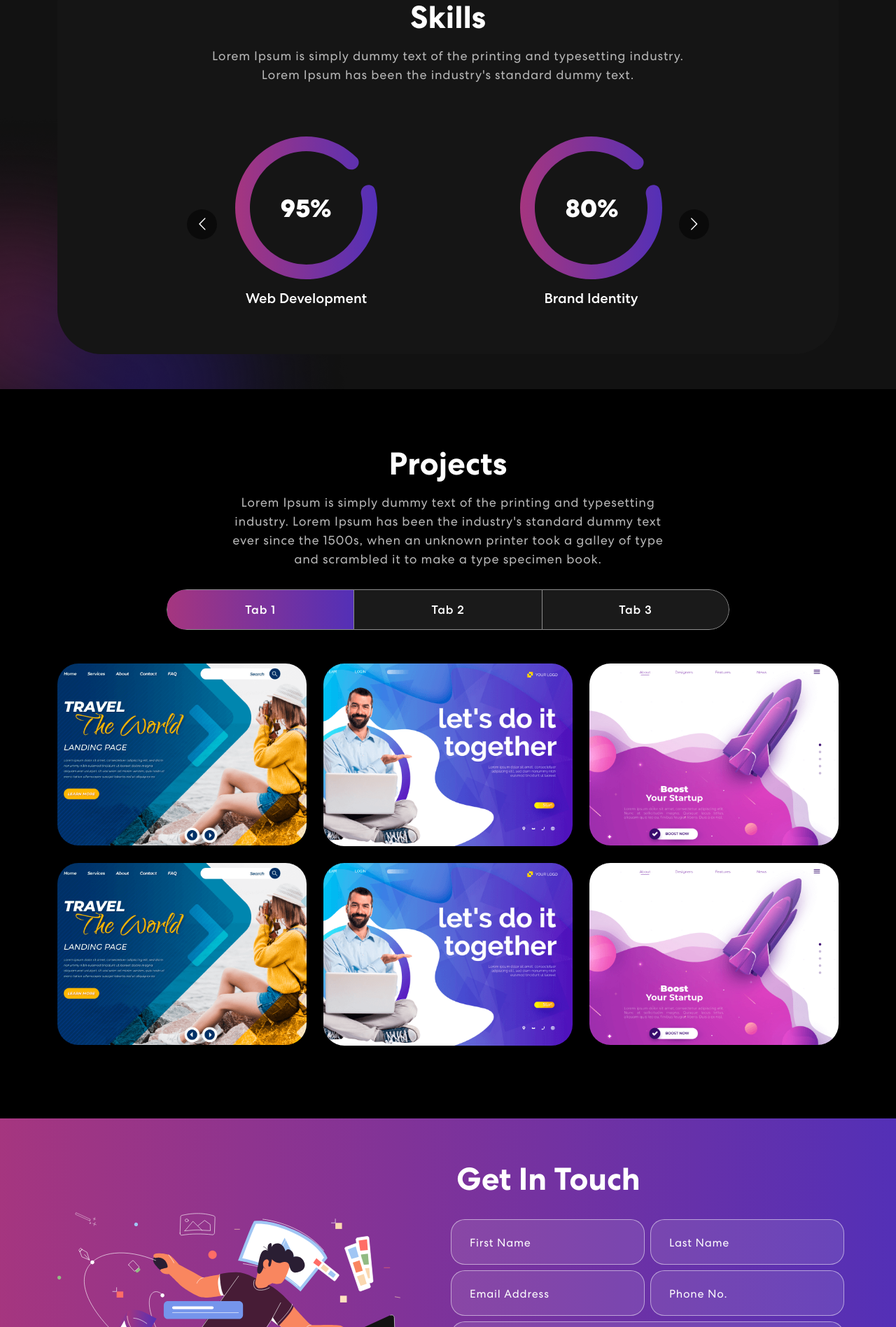
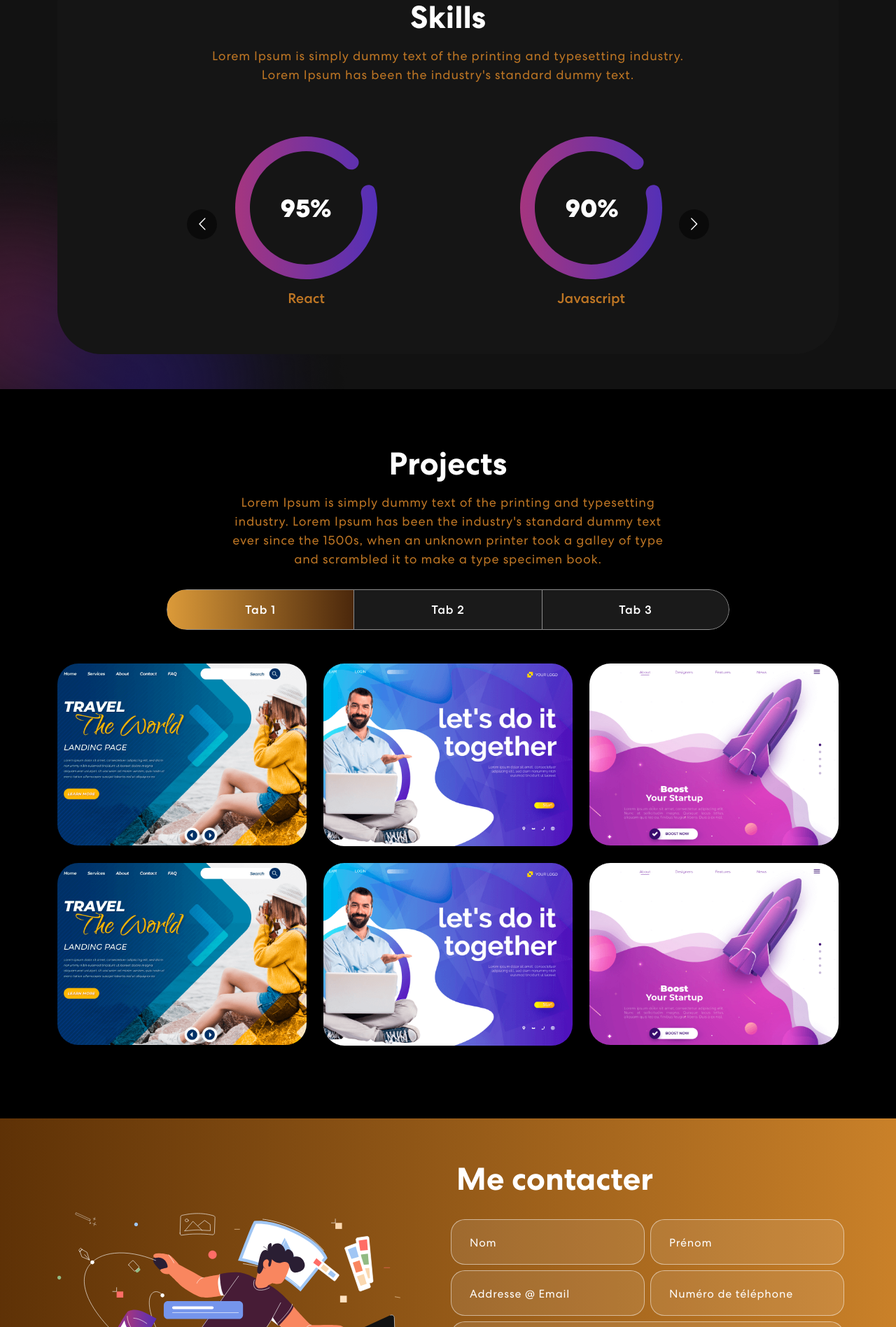
Before and after one commit to HDevv/Portfolio_Hicham, a React (Create React App) app: page / in a window 1280 px wide. Shown: the part 904-2800 px from the top of the page at 70% size. Built offline with nearby package versions, Linux system fonts and the light colour scheme; no server answers.

Commit message:
couleurs

```diff
--- a/src/App.css
+++ b/src/App.css
@@ -1,17 +1,17 @@
 /************ Custom Font ************/
 @font-face {
   font-family: Centra;
-	src: url('./assets/font/CentraNo2-Bold.ttf');
+  src: url("./assets/font/CentraNo2-Bold.ttf");
   font-weight: 700;
 }
 @font-face {
   font-family: Centra;
-	src: url('./assets/font/CentraNo2-Medium.ttf');
+  src: url("./assets/font/CentraNo2-Medium.ttf");
   font-weight: 500;
 }
 @font-face {
   font-family: Centra;
-	src: url('./assets/font/CentraNo2-Book.ttf');
+  src: url("./assets/font/CentraNo2-Book.ttf");
   font-weight: 400;
 }
 
@@ -33,16 +33,25 @@ body {
   position: relative;
   background-color: #121212 !important;
   color: #fff !important;
-  font-family: 'Centra', sans-serif !important;
+  font-family: "Centra", sans-serif !important;
 }
 
-h1, h2, h3, h4, h5, h6 {
+h1,
+h2,
+h3,
+h4,
+h5,
+h6 {
   margin: 0;
   padding: 0;
   line-height: normal;
 }
 
-p, a, li, button, ul {
+p,
+a,
+li,
+button,
+ul {
   margin: 0;
   padding: 0;
   line-height: normal;
@@ -63,11 +72,13 @@ button {
   background-color: transparent;
 }
 
-input:focus, textarea:focus, select:focus {
+input:focus,
+textarea:focus,
+select:focus {
   outline: none;
 }
 
-@media (min-width:1700px) {
+@media (min-width: 1700px) {
   main .container {
     max-width: 100%;
     padding: 0 150px;
@@ -88,7 +99,7 @@ nav.navbar {
   width: 100%;
   top: 0;
   z-index: 9999;
-  transition:  0.32s ease-in-out;
+  transition: 0.32s ease-in-out;
 }
 nav.navbar.scrolled {
   padding: 0px 0;
@@ -148,7 +159,8 @@ span.navbar-text {
   transition: 0.3s ease-in-out;
 }
 .social-icon a:hover img {
-	filter: brightness(0) saturate(100%) invert(0%) sepia(7%) saturate(98%) hue-rotate(346deg) brightness(95%) contrast(86%);
+  filter: brightness(0) saturate(100%) invert(0%) sepia(7%) saturate(98%)
+    hue-rotate(346deg) brightness(95%) contrast(86%);
 }
 .navbar-text button {
   font-weight: 700;
@@ -209,7 +221,7 @@ nav.navbar .navbar-toggler-icon:before {
   background-color: #fff;
   top: 0;
   left: 0;
-	content: '';
+  content: "";
   z-index: 2;
   transition: all 300ms linear;
 }
@@ -234,7 +246,8 @@ nav.navbar .navbar-toggler[aria-expanded="true"] .navbar-toggler-icon {
 .banner {
   margin-top: 0;
   padding: 260px 0 100px 0;
-  background-image: url('./assets/img/banner-bg.png');
+  background-image: url("./assets/img/gold1.jpg");
+  opacity: 0.9;
   background-position: top center;
   background-size: cover;
   background-repeat: no-repeat;
@@ -243,7 +256,11 @@ nav.navbar .navbar-toggler[aria-expanded="true"] .navbar-toggler-icon {
   font-weight: 700;
   letter-spacing: 0.8px;
   padding: 8px 10px;
-  background: linear-gradient(90.21deg, rgba(170, 54, 124, 0.5) -5.91%, rgba(74, 47, 189, 0.5) 111.58%);
+  background: linear-gradient(
+    90.21deg,
+    rgba(170, 54, 124, 0.5) -5.91%,
+    rgba(74, 47, 189, 0.5) 111.58%
+  );
   border: 1px solid rgba(255, 255, 255, 0.5);
   font-size: 20px;
   margin-bottom: 16px;
@@ -258,7 +275,7 @@ nav.navbar .navbar-toggler[aria-expanded="true"] .navbar-toggler-icon {
   display: block;
 }
 .banner p {
-  color: #B8B8B8;
+  color: #b8b8b8;
   font-size: 18px;
   letter-spacing: 0.8px;
   line-height: 1.5em;
@@ -317,11 +334,14 @@ nav.navbar .navbar-toggler[aria-expanded="true"] .navbar-toggler-icon {
   font-weight: 700;
 }
 .skill p {
-    color: #B8B8B8;
+  color: #be7624;
   font-size: 18px;
   letter-spacing: 0.8px;
   line-height: 1.5em;
   margin: 14px 0 75px 0;
+}
+.item h5 {
+  color: #be7624;
 }
 .skill-slider {
   width: 80%;
@@ -352,7 +372,7 @@ nav.navbar .navbar-toggler[aria-expanded="true"] .navbar-toggler-icon {
   text-align: center;
 }
 .project p {
-  color: #B8B8B8;
+  color: #be7624;
   font-size: 18px;
   letter-spacing: 0.8px;
   line-height: 1.5em;
@@ -389,7 +409,7 @@ nav.navbar .navbar-toggler[aria-expanded="true"] .navbar-toggler-icon {
   position: absolute;
   width: 0;
   height: 100%;
-    background: linear-gradient(90.21deg, #AA367C -5.91%, #4A2FBD 111.58%);
+  background: linear-gradient(90.21deg, #e4a13c -5.91%, #3a1a06 111.58%);
   top: 0;
   left: 0;
   z-index: -1;
@@ -421,7 +441,7 @@ nav.navbar .navbar-toggler[aria-expanded="true"] .navbar-toggler-icon {
 }
 .proj-imgbx::before {
   content: "";
-  background: linear-gradient(90.21deg, #AA367C -5.91%, #4A2FBD 111.58%);
+  background: linear-gradient(90.21deg, #c9b041 -5.91%, #4a2fbd 111.58%);
   opacity: 0.85;
   position: absolute;
   width: 100%;
@@ -466,9 +486,9 @@ nav.navbar .navbar-toggler[aria-expanded="true"] .navbar-toggler-icon {
   z-index: -4;
 }
 
-/************ Projects Css ************/
+/************ Contact Css ************/
 .contact {
-  background: linear-gradient(90.21deg, #AA367C -5.91%, #4A2FBD 111.58%);
+  background: linear-gradient(90.21deg, #582d04 -5.91%, #d68a2d 111.58%);
   padding: 60px 0 200px 0;
 }
 .contact img {
@@ -479,7 +499,8 @@ nav.navbar .navbar-toggler[aria-expanded="true"] .navbar-toggler-icon {
   font-weight: 700;
   margin-bottom: 30px;
 }
-.contact form input, .contact form textarea {
+.contact form input,
+.contact form textarea {
   width: 100%;
   background: rgba(255, 255, 255, 0.1);
   border: 1px solid rgba(255, 255, 255, 0.5);
@@ -492,16 +513,19 @@ nav.navbar .navbar-toggler[aria-expanded="true"] .navbar-toggler-icon {
   letter-spacing: 0.8px;
   transition: 0.3s ease-in-out;
 }
-.contact form input:focus, .contact form textarea:focus {
+.contact form input:focus,
+.contact form textarea:focus {
   background: rgba(255, 255, 255, 1);
   color: #121212;
 }
-.contact form input::placeholder, .contact form textarea::placeholder {
+.contact form input::placeholder,
+.contact form textarea::placeholder {
   font-size: 16px;
   font-weight: 400;
   color: #fff;
 }
-.contact form input:focus::placeholder, .contact form textarea:focus::placeholder {
+.contact form input:focus::placeholder,
+.contact form textarea:focus::placeholder {
   color: #121212;
   opacity: 0.8;
 }
@@ -541,13 +565,13 @@ nav.navbar .navbar-toggler[aria-expanded="true"] .navbar-toggler-icon {
 /************ Footer Css ************/
 .footer {
   padding: 0 0 50px 0;
-  background-image: url('./assets/img/footer-bg.png');
+  background-image: url("./assets/img/footer-bg.png");
   background-position: center center;
   background-size: cover;
   background-repeat: no-repeat;
 }
 .newsletter-bx {
-  background: #FFFFFF;
+  background: #ffffff;
   border-radius: 55px;
   color: #121212;
   padding: 85px 125px;
@@ -570,7 +594,7 @@ nav.navbar .navbar-toggler[aria-expanded="true"] .navbar-toggler-icon {
 }
 .new-email-bx::before {
   content: "";
-  background: linear-gradient(90.21deg, #AA367C -5.91%, #4A2FBD 111.58%);
+  background: linear-gradient(90.21deg, #aa367c -5.91%, #4a2fbd 111.58%);
   border-radius: 20px;
   position: absolute;
   z-index: -1;
@@ -599,7 +623,7 @@ nav.navbar .navbar-toggler[aria-expanded="true"] .navbar-toggler-icon {
   padding: 0 15px;
 }
 .new-email-bx button {
-  background: linear-gradient(90.21deg, #AA367C -5.91%, #4A2FBD 111.58%);
+  background: linear-gradient(90.21deg, #e5b558 -5.91%, #593005 111.58%);
   padding: 20px 65px;
   color: #fff;
   font-weight: 500;
@@ -612,7 +636,7 @@ nav.navbar .navbar-toggler[aria-expanded="true"] .navbar-toggler-icon {
 .footer p {
   font-weight: 400;
   font-size: 14px;
-  color: #B8B8B8;
+  color: #b8b8b8;
   letter-spacing: 0.5px;
   margin-top: 20px;
 }
--- a/src/components/Banner.js
+++ b/src/components/Banner.js
@@ -1,6 +1,6 @@
 import { useState, useEffect } from "react";
 import { Container, Row, Col } from "react-bootstrap";
-import headerImg from "../assets/img/header-img.svg";
+import headerImg from "../assets/img/illu.png";
 import { ArrowRightCircle } from "react-bootstrap-icons";
 import "animate.css";
 import TrackVisibility from "react-on-screen";
--- a/src/components/Contact.js
+++ b/src/components/Contact.js
@@ -13,7 +13,7 @@ export const Contact = () => {
     message: "",
   };
   const [formDetails, setFormDetails] = useState(formInitialDetails);
-  const [buttonText, setButtonText] = useState("Send");
+  const [buttonText, setButtonText] = useState("Envoyer");
   const [status, setStatus] = useState({});
 
   const onFormUpdate = (category, value) => {
@@ -25,7 +25,7 @@ export const Contact = () => {
 
   const handleSubmit = async (e) => {
     e.preventDefault();
-    setButtonText("Sending...");
+    setButtonText("Envoi...");
     let response = await fetch("http://localhost:5000/contact", {
       method: "POST",
       headers: {
@@ -37,11 +37,11 @@ export const Contact = () => {
     let result = await response.json();
     setFormDetails(formInitialDetails);
     if (result.code == 200) {
-      setStatus({ succes: true, message: "Message sent successfully" });
+      setStatus({ succes: true, message: "Message envoyé !" });
     } else {
       setStatus({
         succes: false,
-        message: "Something went wrong, please try again later.",
+        message: "Il y a un problème, réessayez plus tard.",
       });
     }
   };
@@ -71,14 +71,14 @@ export const Contact = () => {
                     isVisible ? "animate__animated animate__fadeIn" : ""
                   }
                 >
-                  <h2>Get In Touch</h2>
+                  <h2>Me contacter</h2>
                   <form onSubmit={handleSubmit}>
                     <Row>
                       <Col size={12} sm={6} className="px-1">
                         <input
                           type="text"
                           value={formDetails.firstName}
-                          placeholder="First Name"
+                          placeholder="Nom"
                           onChange={(e) =>
                             onFormUpdate("firstName", e.target.value)
                           }
@@ -88,7 +88,7 @@ export const Contact = () => {
                         <input
                           type="text"
                           value={formDetails.lasttName}
-                          placeholder="Last Name"
+                          placeholder="Prénom"
                           onChange={(e) =>
                             onFormUpdate("lastName", e.target.value)
                           }
@@ -98,7 +98,7 @@ export const Contact = () => {
                         <input
                           type="email"
                           value={formDetails.email}
-                          placeholder="Email Address"
+                          placeholder="Addresse @ Email"
                           onChange={(e) =>
                             onFormUpdate("email", e.target.value)
                           }
@@ -108,7 +108,7 @@ export const Contact = () => {
                         <input
                           type="tel"
                           value={formDetails.phone}
-                          placeholder="Phone No."
+                          placeholder="Numéro de téléphone"
                           onChange={(e) =>
                             onFormUpdate("phone", e.target.value)
                           }
--- a/src/components/Footer.js
+++ b/src/components/Footer.js
@@ -2,7 +2,6 @@ import { Container, Row, Col } from "react-bootstrap";
 import { MailchimpForm } from "./MailchimpForm";
 import logo from "../assets/img/HR_logo.png";
 import navIcon1 from "../assets/img/nav-icon1.svg";
-import navIcon2 from "../assets/img/nav-icon2.svg";
 import navIcon3 from "../assets/img/nav-icon3.svg";
 
 export const Footer = () => {
@@ -19,9 +18,7 @@ export const Footer = () => {
               <a href="#">
                 <img src={navIcon1} alt="Icon" />
               </a>
-              <a href="#">
-                <img src={navIcon2} alt="Icon" />
-              </a>
+
               <a href="#">
                 <img src={navIcon3} alt="Icon" />
               </a>
--- a/src/components/NavBar.js
+++ b/src/components/NavBar.js
@@ -76,9 +76,7 @@ export const NavBar = () => {
                 <a href="#">
                   <img src={navIcon1} alt="" />
                 </a>
-                <a href="#">
-                  <img src={navIcon2} alt="" />
-                </a>
+
                 <a href="#">
                   <img src={navIcon3} alt="" />
                 </a>
--- a/src/components/Skills.js
+++ b/src/components/Skills.js
@@ -1,31 +1,31 @@
 import meter1 from "../assets/img/meter1.svg";
 import meter2 from "../assets/img/meter2.svg";
 import meter3 from "../assets/img/meter3.svg";
-import Carousel from 'react-multi-carousel';
-import 'react-multi-carousel/lib/styles.css';
+import Carousel from "react-multi-carousel";
+import "react-multi-carousel/lib/styles.css";
 import arrow1 from "../assets/img/arrow1.svg";
 import arrow2 from "../assets/img/arrow2.svg";
-import colorSharp from "../assets/img/color-sharp.png"
+import colorSharp from "../assets/img/color-sharp.png";
 
 export const Skills = () => {
   const responsive = {
     superLargeDesktop: {
       // the naming can be any, depends on you.
       breakpoint: { max: 4000, min: 3000 },
-      items: 5
+      items: 5,
     },
     desktop: {
       breakpoint: { max: 3000, min: 1024 },
-      items: 3
+      items: 3,
     },
     tablet: {
       breakpoint: { max: 1024, min: 464 },
-      items: 2
+      items: 2,
     },
     mobile: {
       breakpoint: { max: 464, min: 0 },
-      items: 1
-    }
+      items: 1,
+    },
   };
 
   return (
@@ -35,23 +35,39 @@ export const Skills = () => {
           <div className="col-12">
             <div className="skill-bx wow zoomIn">
               <h2>Skills</h2>
-                        <p>Lorem Ipsum is simply dummy text of the printing and typesetting industry.<br></br> Lorem Ipsum has been the industry's standard dummy text.</p>
-                        <Carousel responsive={responsive} infinite={true} className="owl-carousel owl-theme skill-slider">
+              <p>
+                Lorem Ipsum is simply dummy text of the printing and typesetting
+                industry.<br></br> Lorem Ipsum has been the industry's standard
+                dummy text.
+              </p>
+              <Carousel
+                responsive={responsive}
+                infinite={true}
+                className="owl-carousel owl-theme skill-slider"
+              >
                 <div className="item">
                   <img src={meter1} alt="Image" />
-                                <h5>Web Development</h5>
+                  <h5>React</h5>
+                </div>
+                <div className="item">
+                  <img src={meter3} alt="Image" />
+                  <h5>Javascript</h5>
+                </div>
+                <div className="item">
+                  <img src={meter1} alt="Image" />
+                  <h5>CSS</h5>
                 </div>
                 <div className="item">
                   <img src={meter2} alt="Image" />
-                                <h5>Brand Identity</h5>
+                  <h5>Algorithmes</h5>
                 </div>
                 <div className="item">
                   <img src={meter3} alt="Image" />
-                                <h5>Logo Design</h5>
+                  <h5>SQL</h5>
                 </div>
                 <div className="item">
-                                <img src={meter1} alt="Image" />
-                                <h5>Web Development</h5>
+                  <img src={meter3} alt="Image" />
+                  <h5>GIT</h5>
                 </div>
               </Carousel>
             </div>
@@ -60,5 +76,5 @@ export const Skills = () => {
       </div>
       <img className="background-image-left" src={colorSharp} alt="Image" />
     </section>
-  )
-}
+  );
+};
```
Also changed, not shown: src/assets/img/illu.png (added), 1 other file (tests, documents, lock files or other folders). Lines whose indentation alone changed are shown as unchanged.
